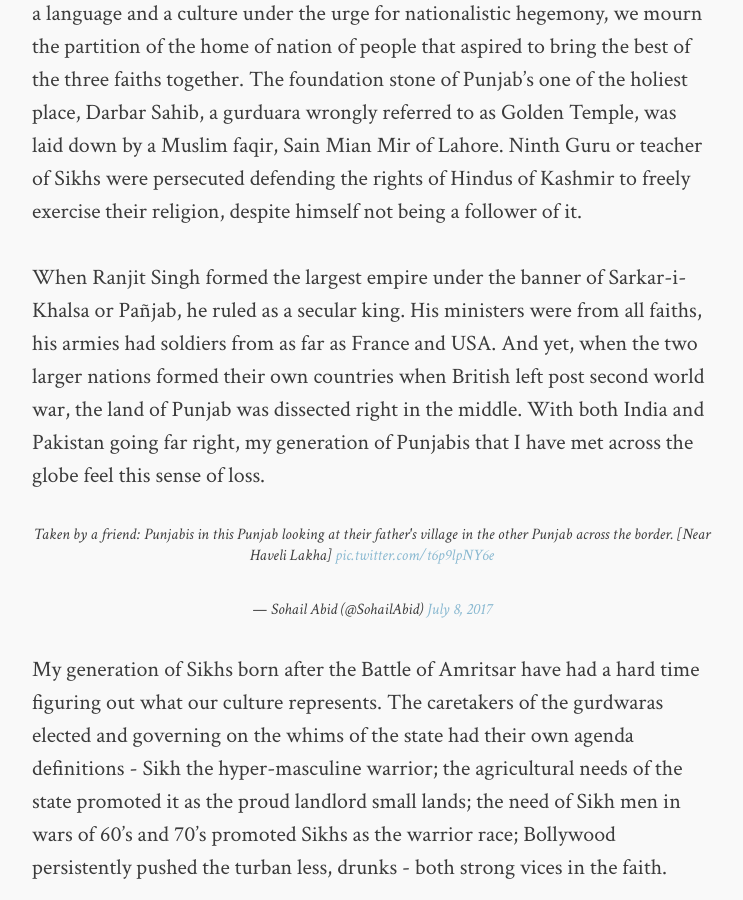
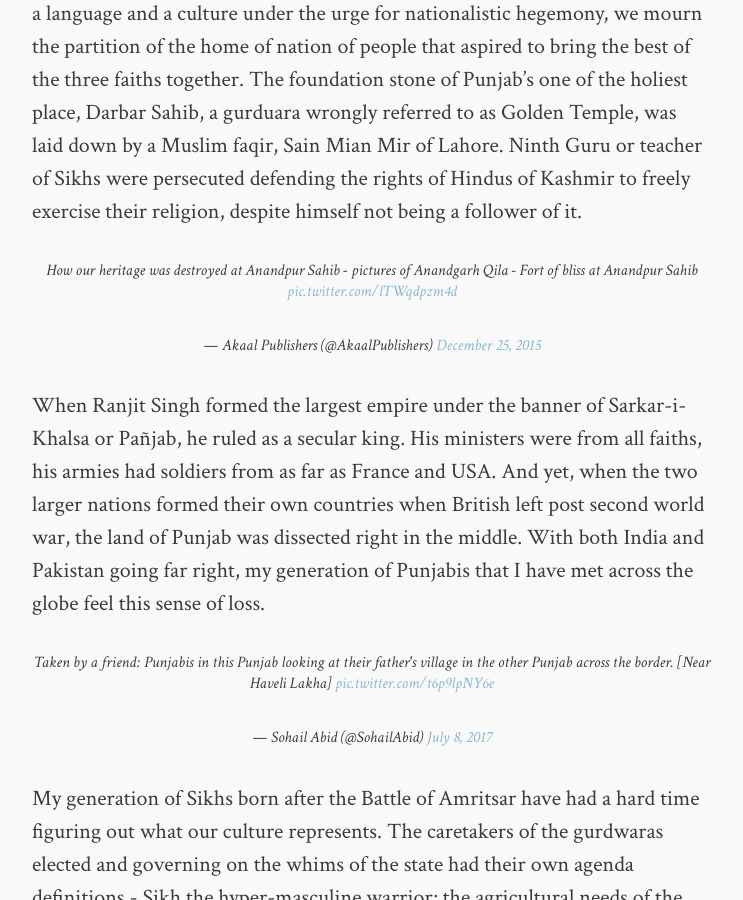
Before and after one commit to TurbanClub/turbanclub.github.io, a Jekyll site: the page built from _posts/2017-07-30-we-are-all-duleep-singh.md, in a window 1280 px wide and 900 px high, scrolled down 6464 px. Shown: the whole window, without its empty margins (268-1011 px from the left). Built offline with Jekyll 4.4.1, drawn with Linux system fonts in a browser that asks for light colours; comment, search, counter and statistics services are not loaded.

Commit message:
Added last few pics

```diff
--- a/_posts/2017-07-30-we-are-all-duleep-singh.md
+++ b/_posts/2017-07-30-we-are-all-duleep-singh.md
@@ -45,6 +45,9 @@ For many such Duleep of my era - sitting in far away lands - probably leading a
 
 And living in this alternate reality in the west, we long and mourn for the lost forts of Anandpur to whitewashed buildings, we mourn the slow poisoning of a language and a culture under the urge for nationalistic hegemony, we mourn the partition of the home of nation of people that aspired to bring the best of the three faiths together. The foundation stone of Punjab's one of the holiest place, Darbar Sahib, a gurduara wrongly referred to as Golden Temple,  was laid down by a Muslim faqir, Sain Mian Mir of Lahore. Ninth Guru or teacher of Sikhs were persecuted defending the rights of Hindus of Kashmir to freely exercise their religion, despite himself not being a follower of it.
 
+<blockquote class="twitter-tweet" data-lang="en"><p lang="en" dir="ltr">How our heritage was destroyed at Anandpur Sahib - pictures of Anandgarh Qila - Fort of bliss at Anandpur Sahib <a href="https://t.co/lTWqdpzm4d">pic.twitter.com/lTWqdpzm4d</a></p>&mdash; Akaal Publishers (@AkaalPublishers) <a href="https://twitter.com/AkaalPublishers/status/680319331692068864">December 25, 2015</a></blockquote>
+<script async src="//platform.twitter.com/widgets.js" charset="utf-8"></script>
+
 When Ranjit Singh formed the largest empire under the banner of Sarkar-i-Khalsa or Pañjab, he ruled as a secular king. His ministers were from all faiths, his armies had soldiers from as far as France and USA.  And yet, when the two larger nations formed their own countries when British left post second world war, the land of Punjab was dissected right in the middle. With both India and Pakistan going far right, my generation of Punjabis that I have met across the globe feel this sense of loss.
 <blockquote class="twitter-tweet" data-lang="en"><p lang="en" dir="ltr">Taken by a friend: Punjabis in this Punjab looking at their father&#39;s village in the other Punjab across the border. [Near Haveli Lakha] <a href="https://t.co/t6p9lpNY6e">pic.twitter.com/t6p9lpNY6e</a></p>&mdash; Sohail Abid (@SohailAbid) <a href="https://twitter.com/SohailAbid/status/883736275655774208">July 8, 2017</a></blockquote>
 <script async src="//platform.twitter.com/widgets.js" charset="utf-8"></script>
```
